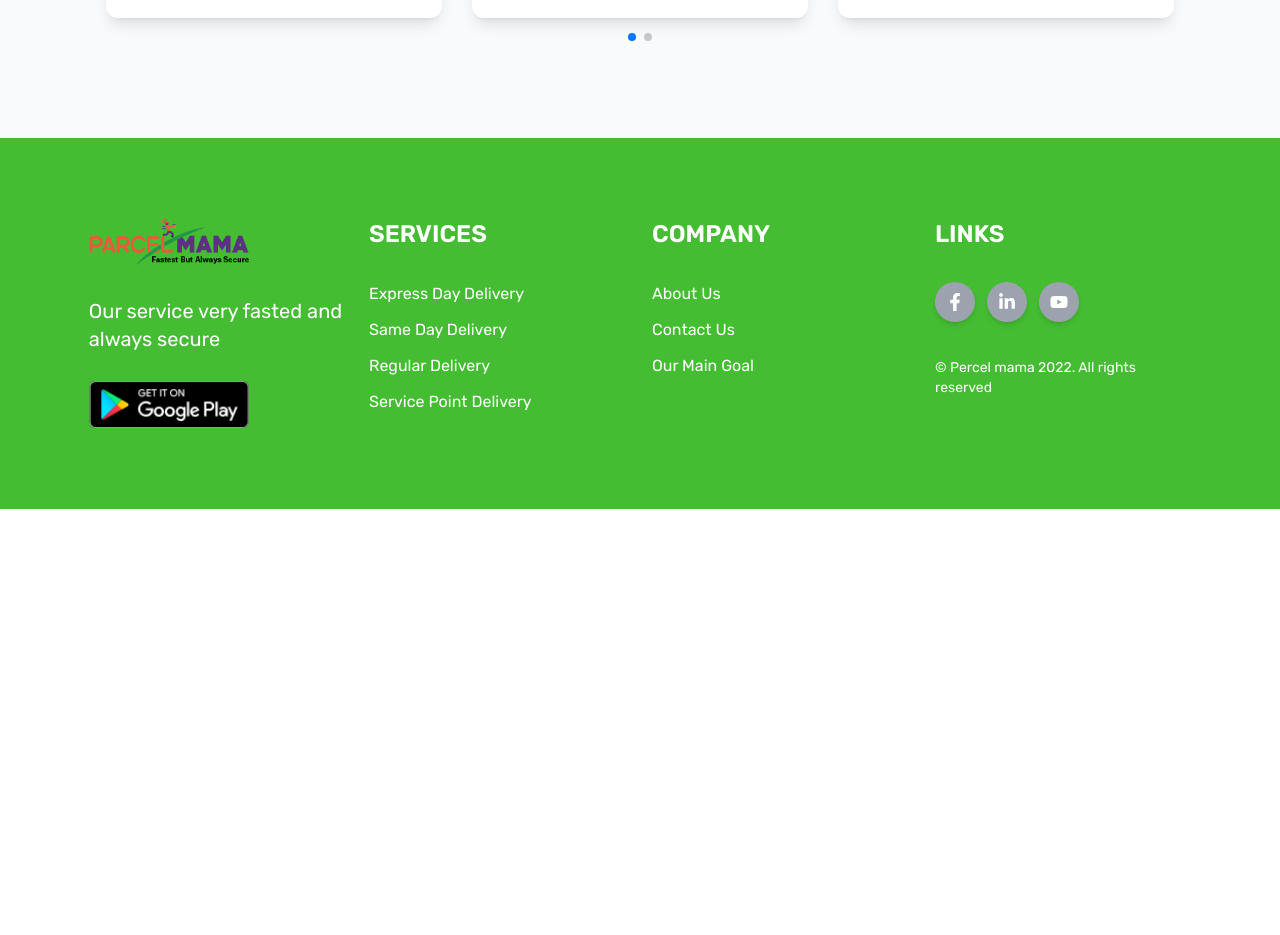
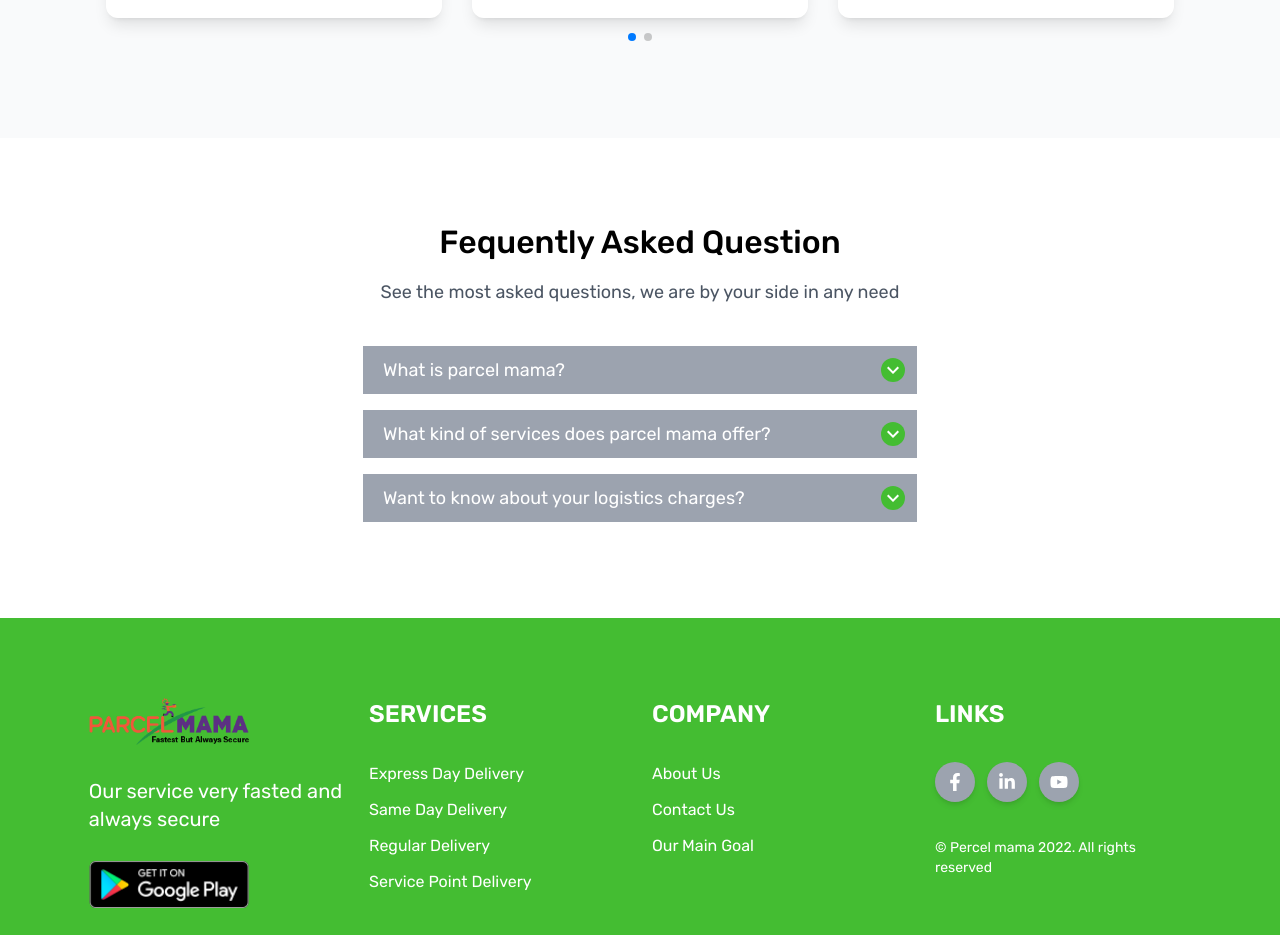
Before and after one commit to akalaminamin/parcelmama, a React (Create React App) app: page / in a window 1280 px wide. Shown: the part 2680-3615 px from the top of the page. Before the commit the page ends 3189 px from the top, so only its background shows below. Built offline with nearby package versions, Linux system fonts and the light colour scheme.

Commit message:
added faq section in home page

```diff
--- a/package.json
+++ b/package.json
@@ -7,7 +7,6 @@
     "@testing-library/react": "^13.3.0",
     "@testing-library/user-event": "^13.5.0",
     "react": "^18.2.0",
-    "react-accessible-accordion": "^5.0.0",
     "react-dom": "^18.2.0",
     "react-icons": "^4.4.0",
     "react-router-dom": "^6.3.0",
--- a/src/pages/Faq/Faq.js
+++ b/src/pages/Faq/Faq.js
@@ -1,34 +1,57 @@
 import React from "react";
-
+import { MdKeyboardArrowDown } from "react-icons/md";
 const Faq = () => {
+  const faqQuestions = [
+    {
+      title: "What is parcel mama?",
+      description:
+        " Parcel mama is a technology-based logistics company that provides industrial logistics services across the country, ranging from SME product delivery services to personal documents, parcel delivery, and large corporate companies.",
+    },
+    {
+      title: "What kind of services does parcel mama offer?",
+      description:
+        " parcel mama is a complete platform for providing delivery services for any business or personal needs. RedX also provides parcel delivery, bulk shipment, line hall, truck rental, loading-unloading, warehouse, logistics solution as a service and customized solution as required.",
+    },
+    {
+      title: "Want to know about your logistics charges?",
+      description: `We charge merchants for parcel delivery at Rs 60 per kg inside Dhaka, Rs 100 per kg inside Dhaka, Rs 100 per kg around Dhaka and Rs 130 per kg outside Dhaka. 1% cash on delivery charge is applicable for every delivery in and around Dhaka.
+        See our Home Delivery and Hub Delivery Price Chart for personal parcel shipping charges.
+        We have a skilled sales team for enterprise logistics. You will get all the related information by calling 0910006339.`,
+    },
+  ];
   return (
-    <>
-      <div class="accordion">
-        <div class="accordion-item relative mb-3">
-          <h6 class="mb-0">
-            <button
-              class="accordion-button text-left font-semibold"
-              type="button"
-              aria-expanded="false"
-            >
-              <span>How do I order?</span>
-              <i class="fa fa-plus collapse-close absolute right-0 pt-1 text-xs"></i>
-              <i class="fa fa-minus collapse-open absolute right-0 pt-1 text-xs"></i>
-            </button>
-          </h6>
-          <div class="collapse open">
-            <div class="py-4 text-sm opacity-60">
-              We're not always in the position that we want to be at. We're
-              constantly growing. We're constantly making mistakes. We're
-              constantly trying to express ourselves and actualize our dreams.
-              If you have the opportunity to play this game of life you need to
-              appreciate every moment. A lot of people don't appreciate the
-              moment until it's passed.
+    <section className="container section_padding font-Rubik">
+      <h2 className="section-title text-center mb-3">
+        Fequently Asked Question
+      </h2>
+      <p className="text-lg text-gray-600 text-center mb-10">
+        See the most asked questions, we are by your side in any need
+      </p>
+      {faqQuestions.map((faq, index) => (
+        <div
+          className="relative w-1/2 overflow-hidden mb-4 mx-auto"
+          key={index}
+        >
+          <input
+            type="checkbox"
+            className="absolute top-0 inset-x-0 w-full h-12 opacity-0 cursor-pointer z-10 peer"
+          />
+          <div className="bg-gray-400 h-12 w-full pl-5 flex items-center">
+            <h1 className="text-lg text-white">{faq.title}</h1>
+          </div>
+          {/* arrow icon */}
+          <span className="text-2xl absolute top-3 right-3 text-white bg-primary h-6 w-6 rounded-full transition-transform duration-500 rotate-0 peer-checked:rotate-180">
+            <MdKeyboardArrowDown />
+          </span>
+          {/* content */}
+          <div className="bg-gray-100 overflow-hidden duration-500 max-h-0 peer-checked:max-h-52 ">
+            <div className="p-4">
+              <p>{faq.description}</p>
             </div>
           </div>
         </div>
-      </div>
-    </>
+      ))}
+    </section>
   );
 };
 
--- a/src/pages/Home/Home.js
+++ b/src/pages/Home/Home.js
@@ -16,6 +16,7 @@ const Home = () => {
       <OurServices />
       <CalculateCharge />
       <Testimonial />
+      <Faq />
     </>
   )
 }
```
Also changed, not shown: 1 other file (tests, documents, lock files or other folders).
